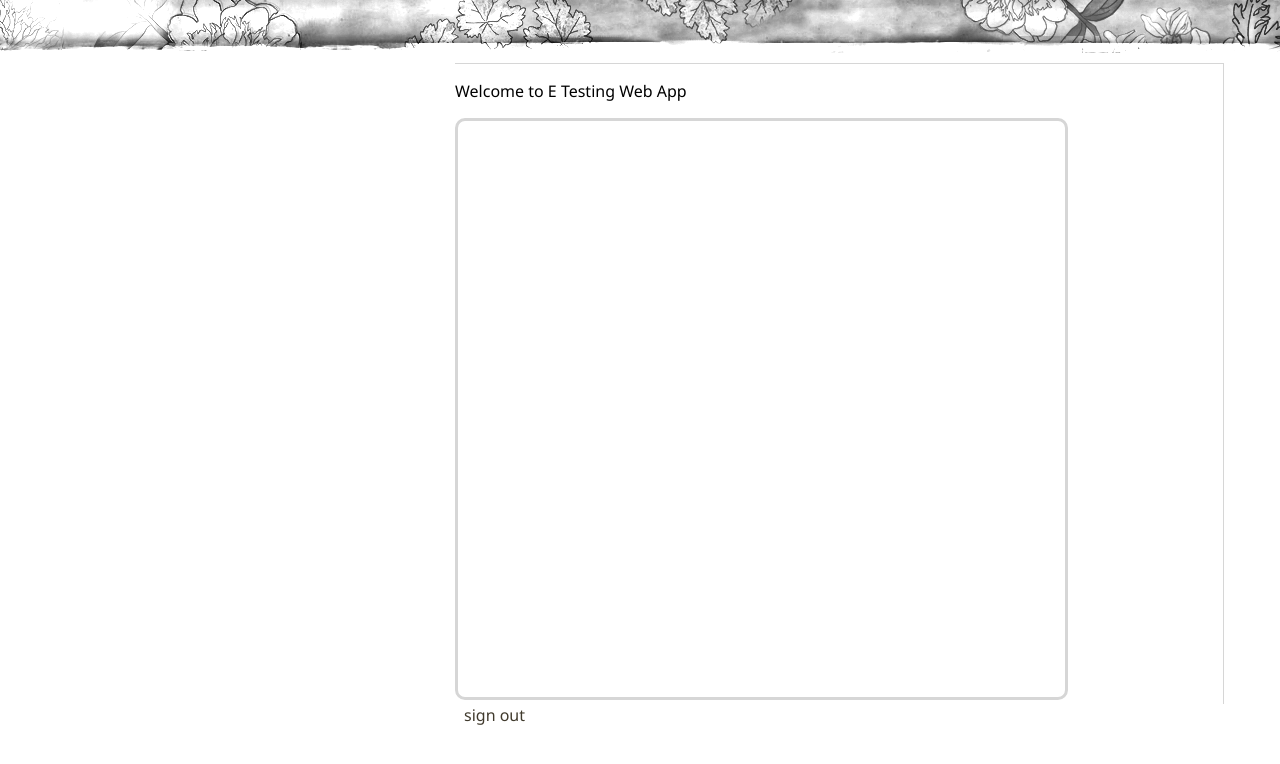
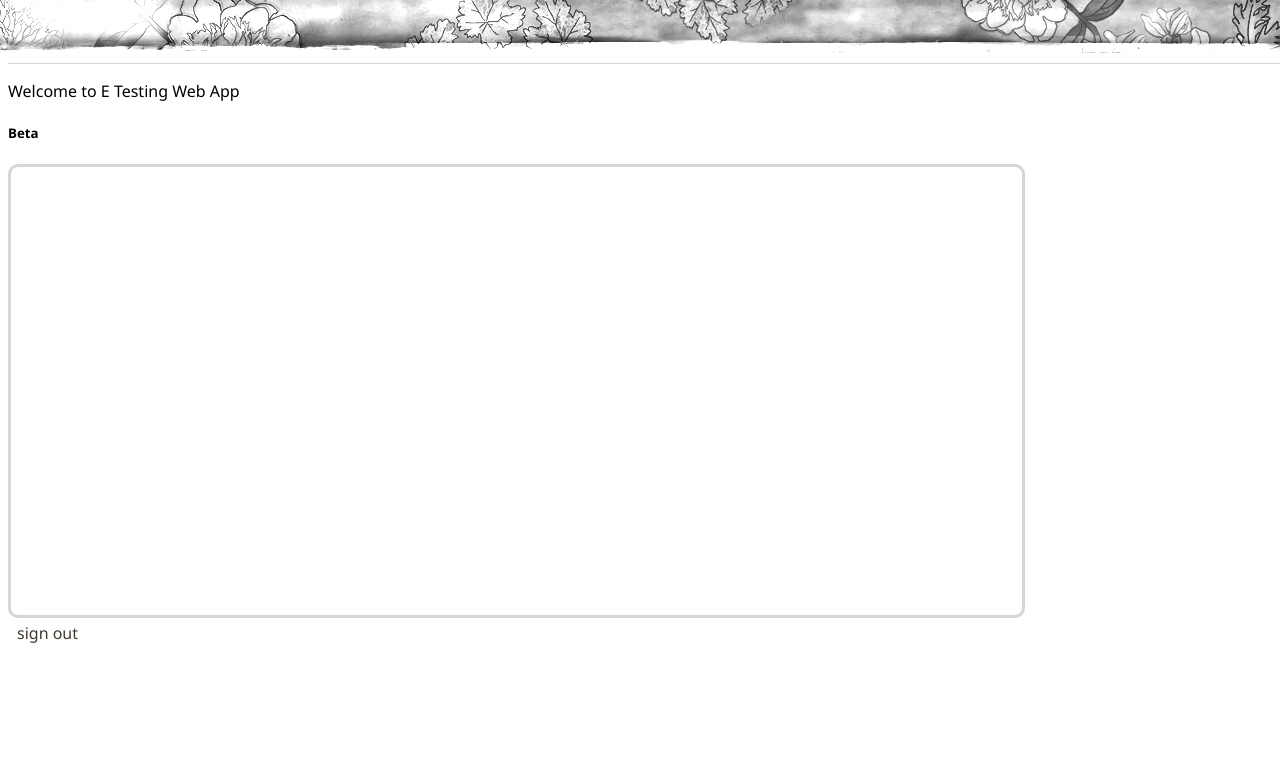
Before and after one commit to virtualschoolgroupdev/eTestWebApp, a website: page public/etest.html in a window 1280 px wide. Drawn offline with Linux system fonts and the light colour scheme; no server answers.

Commit message:
code commited from live

```diff
--- a/public/etest.html
+++ b/public/etest.html
@@ -9,8 +9,7 @@
     border-style: solid solid none none;
     background-color: #ffffff;
     height:80%;
-    width:60%;
-    right: 5%;
+    width:100%;
     font-family: Segoe UI,Helvetica,Arial,sans-serif;
     font-size: 12pt;
     float: right;
@@ -21,7 +20,7 @@
     border-left: 3px solid #d6d6d6;
     border-bottom: 3px solid #d6d6d6;
     border-style: solid;
-    height: 90%;
+    height: 70%;
     width: 79%;
     border-radius: 10px;
 }
@@ -123,7 +122,7 @@
 
 </div>
 <div id="MainPg">
-<div class="NavPn">
+<div hidden class="NavPn">
 
 <select hidden id="TestSet" name="testSet">
 
@@ -133,7 +132,7 @@
 </div>
 <div class="center">
 
-  <p><b> </b>Welcome to E Testing Web App</p>
+  <p><b> </b>Welcome to E Testing Web App <h5><b>Beta</b></h5></p>
 
   <div id="TestWindow" class="TestWindow">
   <div id="quesContent">
```
